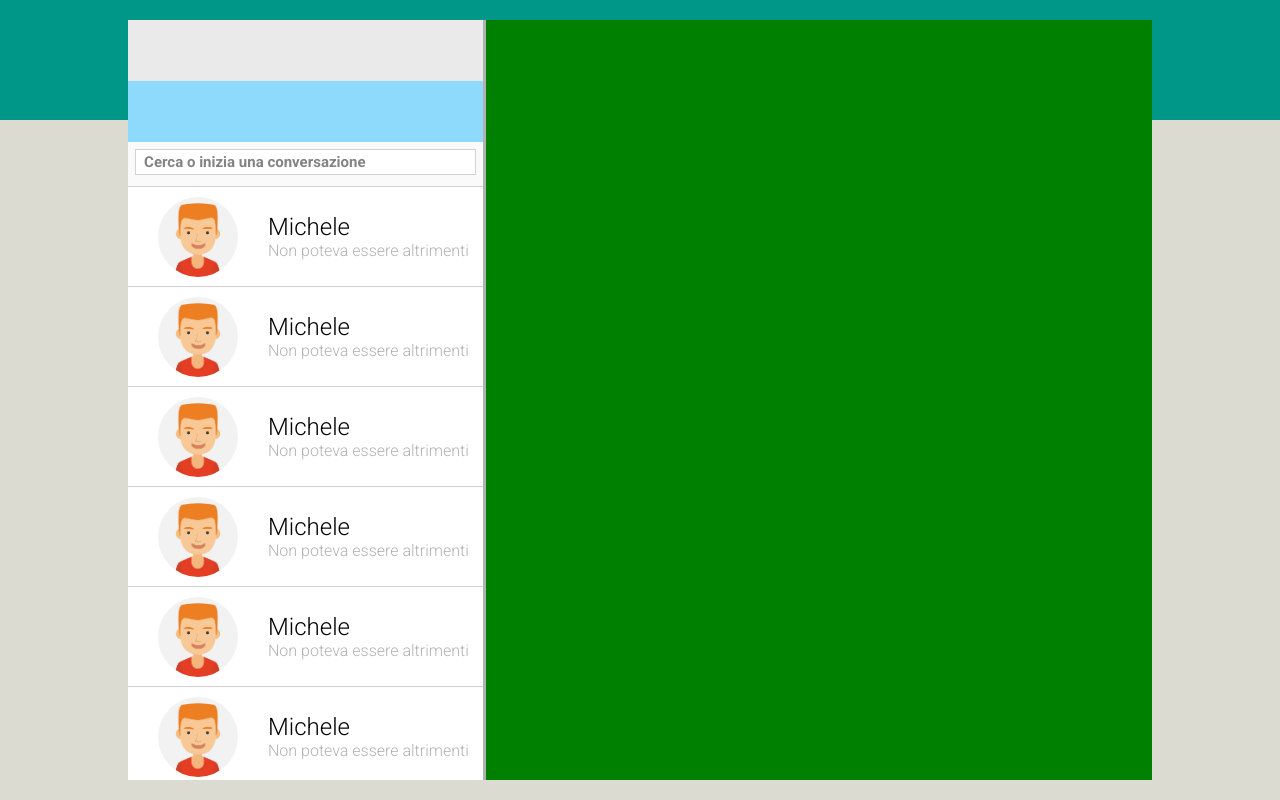
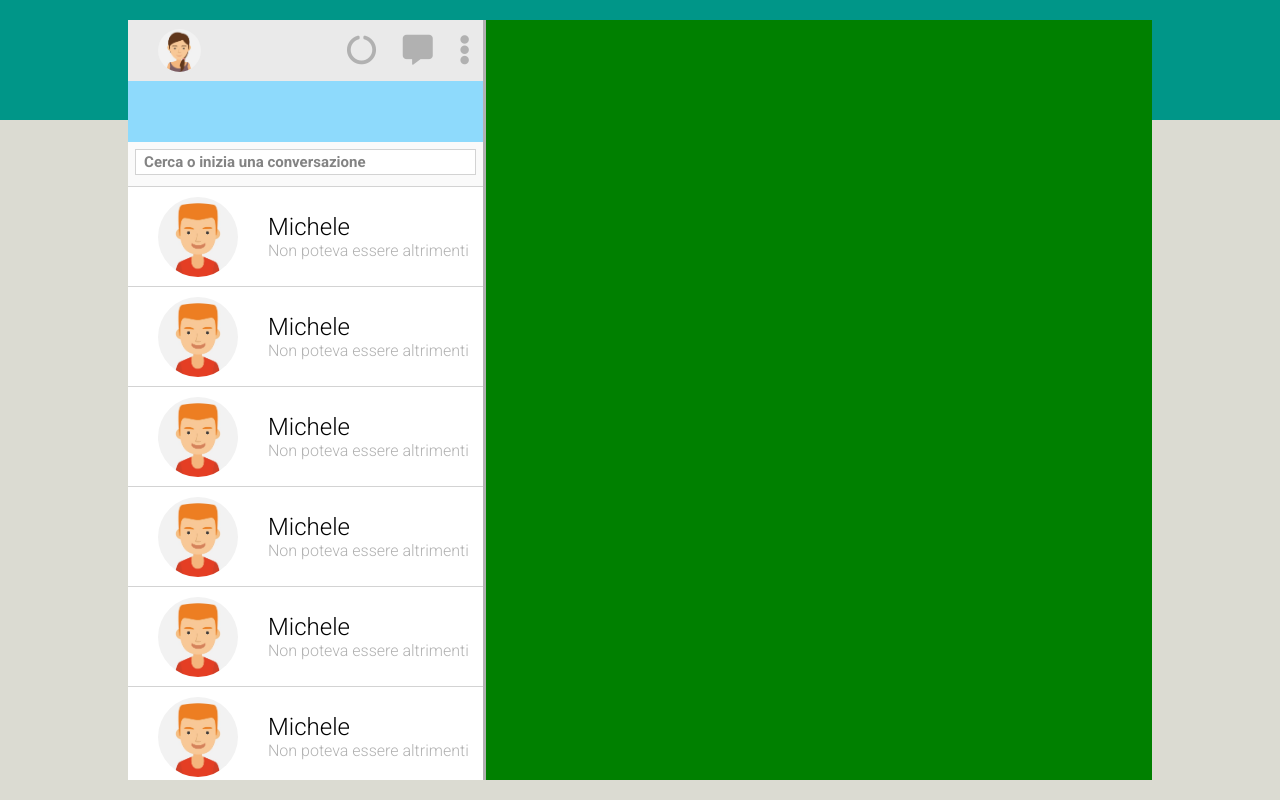
Before and after one commit to Bogghi/js-html-css-boolzap, a plain HTML site: page index.html in a window 1280 px wide. Drawn offline with Linux system fonts and the light colour scheme.

Commit message:
Completed status bar

```diff
--- a/css/style.css
+++ b/css/style.css
@@ -77,19 +77,48 @@ main {
 
 /* /wrapper content */
 
-/* navigation */
+/* status */
 
-.navigation .status {
+.status {
     height: 8%;
     width: 100%;
     background-color: #eaeaea;
+    display: flex;
+    justify-content: space-between;
+    align-items: center;
 }
 
-.navigation .notification {
+.status img {
+    height: 70%;
+    border-radius: 100%;
+    margin-left: 30px;
+}
+
+.action{
+    width: 150px;
+    display: flex;
+    justify-content: space-around;
+}
+
+.action i{
+    font-size: 30px;
+    color: #b1b1b1;
+}
+
+/* /status */
+
+/* notification */
+
+.notification {
     height: 8%;
+    /* height: 100px; */
     width: 100%;
     background-color: #8edafc;
 }
+
+/* /notification */
+
+/* navigation */
 
 .navigation .chat-nav {
     height: 84%;
--- a/index.html
+++ b/index.html
@@ -5,6 +5,7 @@
     <meta name="viewport" content="width=device-width, initial-scale=1.0">
     <link rel="stylesheet" href="css/style.css">
     <link href="https://fonts.googleapis.com/css2?family=Montserrat&family=Roboto:ital,wght@0,100;0,300;0,400;0,500;0,700;0,900;1,100;1,300;1,400;1,500;1,700;1,900&display=swap" rel="stylesheet">
+    <link rel="stylesheet" href="https://cdnjs.cloudflare.com/ajax/libs/font-awesome/5.14.0/css/all.min.css" integrity="sha512-1PKOgIY59xJ8Co8+NE6FZ+LOAZKjy+KY8iq0G4B3CyeY6wYHN3yt9PW0XpSriVlkMXe40PTKnXrLnZ9+fkDaog==" crossorigin="anonymous" />
     <title>Boolzap</title>
 </head>
 <body>
@@ -14,7 +15,12 @@
         <section class="wrapper">
             <div class="navigation">
                 <div class="status">
-
+                    <img src="img/avatar_io.jpg" alt="avatar_io">
+                    <div class="action">
+                        <i class="fas fa-circle-notch gray-text"></i>
+                        <i class="fas fa-comment-alt gray-text"></i>
+                        <i class="fas fa-ellipsis-v gray-text"></i>
+                    </div>
                 </div>
                 <div class="notification">
 
```
